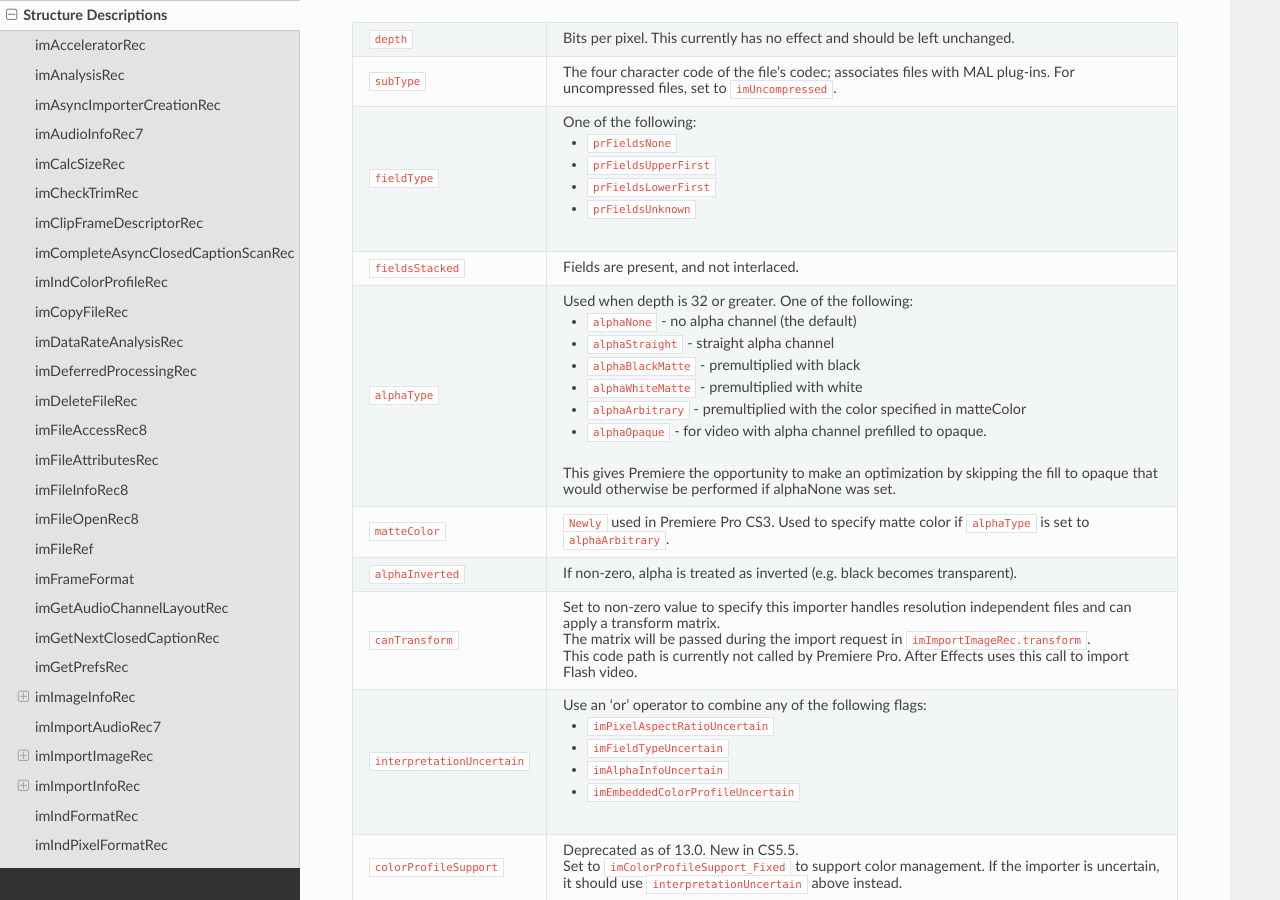
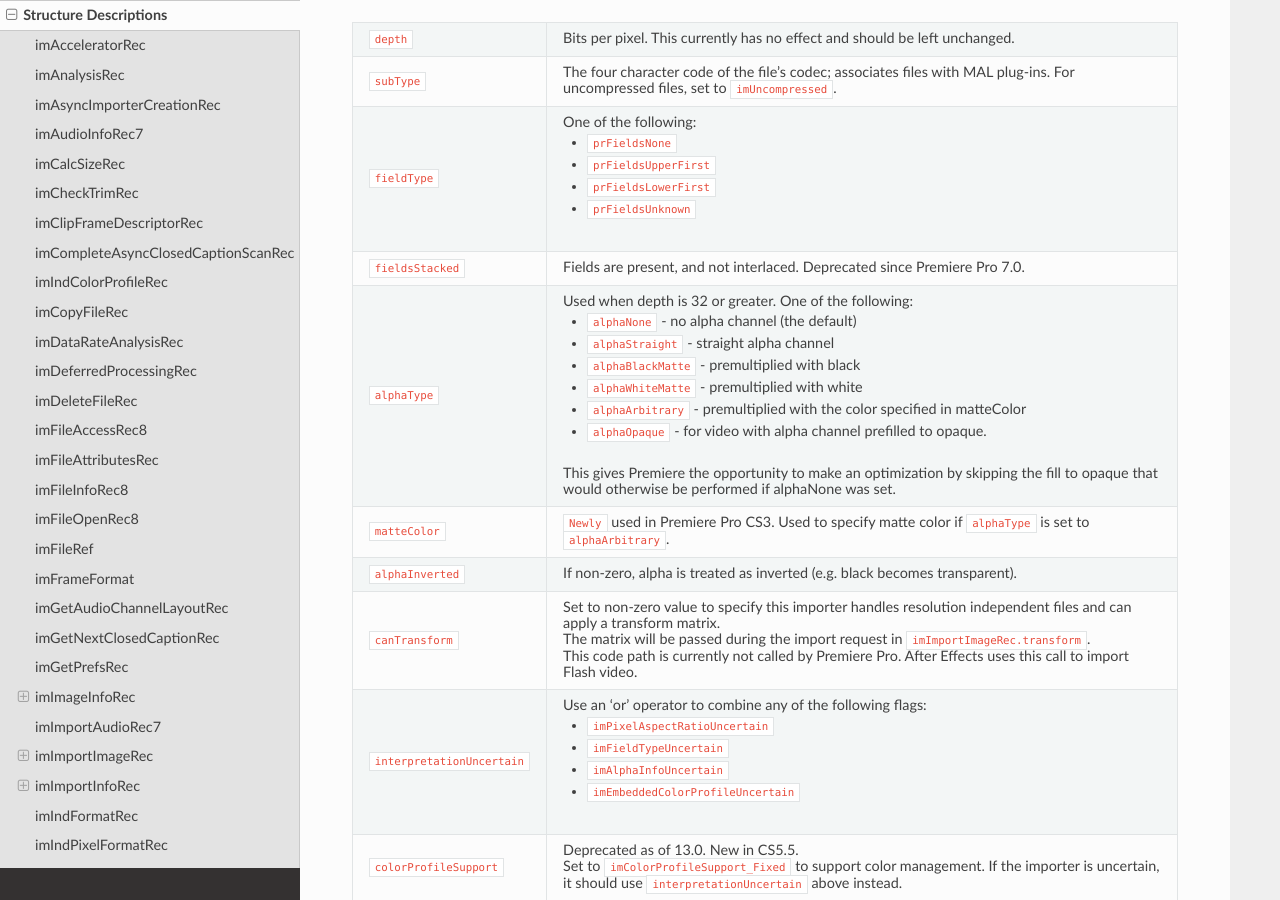
Before and after one commit to docsforadobe/premiere-plugin-guide, a Sphinx documentation site: the page built from docs/importers/structure-descriptions.rst, in a window 1280 px wide and 900 px high, scrolled down 17011 px. Built offline with Sphinx 7.4.7 and the Read the Docs theme 2.0.0, drawn with Linux system fonts in a browser that asks for light colours.

Commit message:
Minor update
Noted deprecation of fieldsStacked member, of imImageInfoRec

```diff
--- a/docs/importers/structure-descriptions.rst
+++ b/docs/importers/structure-descriptions.rst
@@ -990,7 +990,7 @@ Format Info
 |                             | - ``prFieldsLowerFirst``                                                                                                                           |
 |                             | - ``prFieldsUnknown``                                                                                                                              |
 +-----------------------------+----------------------------------------------------------------------------------------------------------------------------------------------------+
-| ``fieldsStacked``           | Fields are present, and not interlaced.                                                                                                            |
+| ``fieldsStacked``           | Fields are present, and not interlaced. Deprecated since Premiere Pro 7.0.                                                                         |
 +-----------------------------+----------------------------------------------------------------------------------------------------------------------------------------------------+
 | ``alphaType``               | Used when depth is 32 or greater. One of the following:                                                                                            |
 |                             |                                                                                                                                                    |
```
